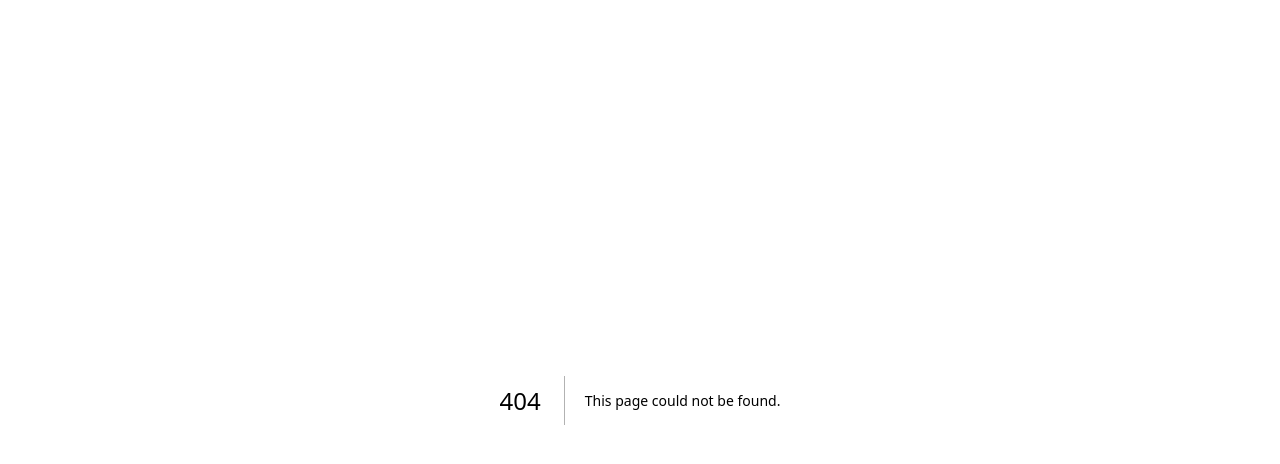
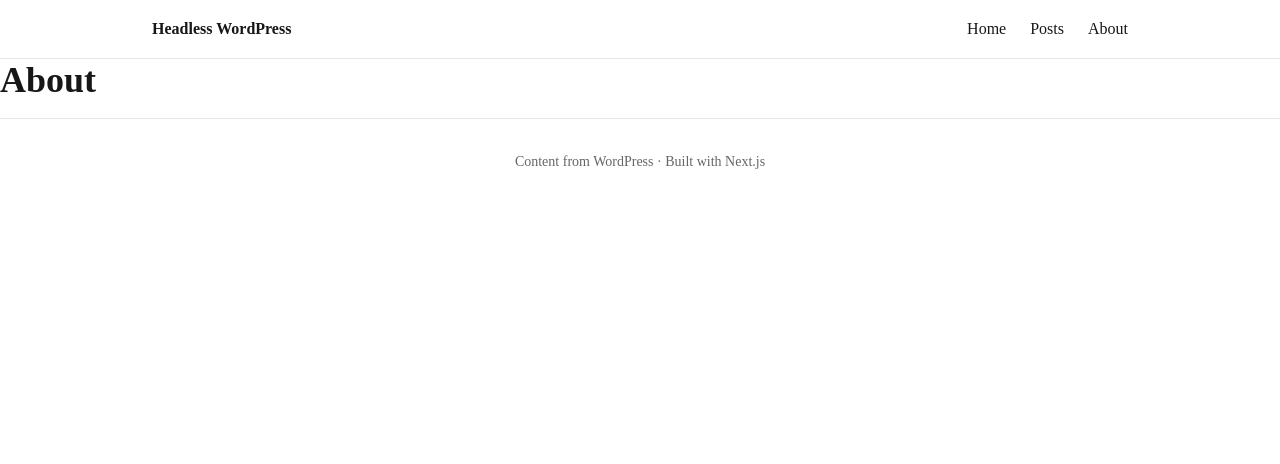
Before and after one commit to lauralynge/next-test, a Next.js app: page /about in a window 1280 px wide. Before the commit this address had no page. Shown: the top 464 px of the page. Built offline with nearby package versions, Linux system fonts and the light colour scheme.

Commit message:
feat: add routes, header, footer and not-found page

```diff
--- /dev/null
+++ b/app/about/page.js
@@ -0,0 +1,7 @@
+export default function AboutPage() {
+  return (
+    <div>
+      <h1>About</h1>
+    </div>
+  );
+}
--- a/app/layout.js
+++ b/app/layout.js
@@ -1,3 +1,5 @@
+import Header from "@/components/Header";
+import Footer from "@/components/Footer";
 import "./globals.css";
 
 export const metadata = { title: "Stories from Aarhus" };
@@ -6,7 +8,9 @@
   return (
     <html lang="da">
       <body>
+        <Header />
         {children}
+        <Footer />
       </body>
     </html>
   );
--- /dev/null
+++ b/components/Footer.js
@@ -0,0 +1,9 @@
+import styles from "./Footer.module.css";
+
+export default function Footer() {
+  return (
+    <footer className={styles.footer}>
+      <p>Content from WordPress · Built with Next.js</p>
+    </footer>
+  );
+}
--- /dev/null
+++ b/components/Footer.module.css
@@ -0,0 +1,7 @@
+.footer {
+  border-top: 1px solid var(--border);
+  color: var(--muted);
+  font-size: 0.875rem;
+  padding: 2rem 1.5rem;
+  text-align: center;
+}
--- /dev/null
+++ b/components/Header.js
@@ -0,0 +1,25 @@
+import Link from "next/link";
+import styles from "./Header.module.css";
+
+export default function Header() {
+  return (
+    <header className={styles.header}>
+      <nav className={styles.nav}>
+        <Link href="/" className={styles.logo}>
+          Headless WordPress
+        </Link>
+        <ul className={styles.links}>
+          <li>
+            <Link href="/">Home</Link>
+          </li>
+          <li>
+            <Link href="/posts">Posts</Link>
+          </li>
+          <li>
+            <Link href="/about">About</Link>
+          </li>
+        </ul>
+      </nav>
+    </header>
+  );
+}
--- /dev/null
+++ b/components/Header.module.css
@@ -0,0 +1,35 @@
+.header {
+  border-bottom: 1px solid var(--border);
+}
+
+.nav {
+  display: flex;
+  flex-wrap: wrap;
+  gap: 1rem;
+  align-items: center;
+  justify-content: space-between;
+  max-width: 64rem;
+  margin: 0 auto;
+  padding: 1rem 1.5rem;
+}
+
+.logo {
+  color: var(--foreground);
+  font-weight: 700;
+  text-decoration: none;
+}
+
+.links {
+  display: flex;
+  gap: 1.5rem;
+  list-style: none;
+}
+
+.links a {
+  color: var(--foreground);
+  text-decoration: none;
+}
+
+.links a:hover {
+  color: var(--accent);
+}
```
Also changed, not shown: app/not-found.js (added, +13 -0 lines), app/posts/page.js (added, +7 -0 lines).
